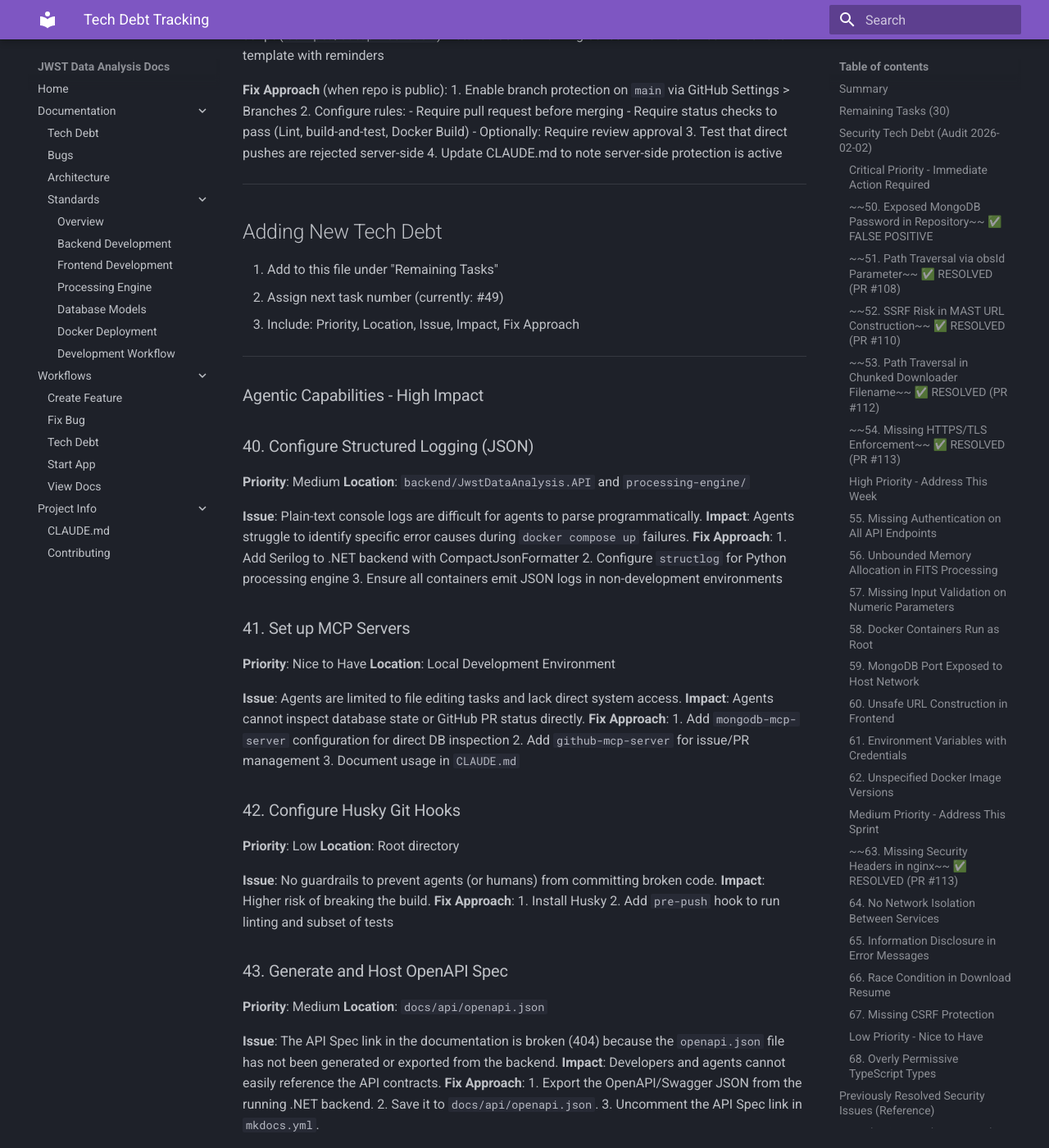
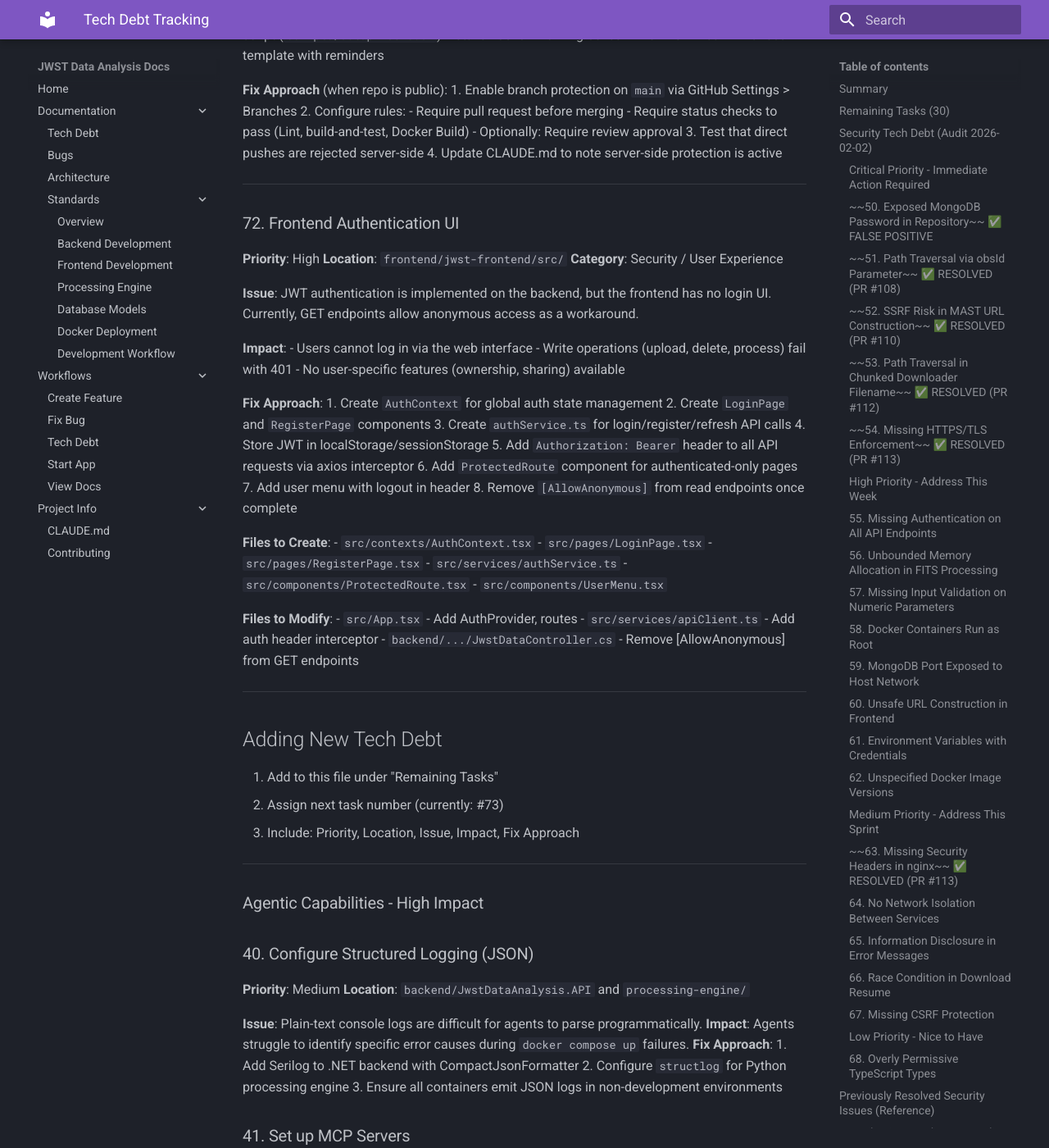
Before and after one commit to Snoww3d/jwst-data-analysis, an MkDocs documentation site: the page built from docs/tech-debt.md, in a window 1280 px wide and 1400 px high, scrolled down 12694 px. Shown: the whole window at 82% size. Built offline with MkDocs 1.6.1 and Material for MkDocs 9.7.7, drawn with Linux system fonts in a browser that asks for light colours.

Commit message:
docs: add tech debt #72 for frontend authentication UI
Track the remaining work to implement login/register UI in React
and properly integrate with the JWT backend authentication.

Co-Authored-By: Claude Opus 4.5 <noreply@anthropic.com>

```diff
--- a/docs/tech-debt.md
+++ b/docs/tech-debt.md
@@ -555,10 +555,47 @@ These security issues were addressed in earlier PRs but may warrant re-review gi
 
 ---
 
+### 72. Frontend Authentication UI
+**Priority**: High
+**Location**: `frontend/jwst-frontend/src/`
+**Category**: Security / User Experience
+
+**Issue**: JWT authentication is implemented on the backend, but the frontend has no login UI. Currently, GET endpoints allow anonymous access as a workaround.
+
+**Impact**:
+- Users cannot log in via the web interface
+- Write operations (upload, delete, process) fail with 401
+- No user-specific features (ownership, sharing) available
+
+**Fix Approach**:
+1. Create `AuthContext` for global auth state management
+2. Create `LoginPage` and `RegisterPage` components
+3. Create `authService.ts` for login/register/refresh API calls
+4. Store JWT in localStorage/sessionStorage
+5. Add `Authorization: Bearer` header to all API requests via axios interceptor
+6. Add `ProtectedRoute` component for authenticated-only pages
+7. Add user menu with logout in header
+8. Remove `[AllowAnonymous]` from read endpoints once complete
+
+**Files to Create**:
+- `src/contexts/AuthContext.tsx`
+- `src/pages/LoginPage.tsx`
+- `src/pages/RegisterPage.tsx`
+- `src/services/authService.ts`
+- `src/components/ProtectedRoute.tsx`
+- `src/components/UserMenu.tsx`
+
+**Files to Modify**:
+- `src/App.tsx` - Add AuthProvider, routes
+- `src/services/apiClient.ts` - Add auth header interceptor
+- `backend/.../JwstDataController.cs` - Remove [AllowAnonymous] from GET endpoints
+
+---
+
 ## Adding New Tech Debt
 
 1. Add to this file under "Remaining Tasks"
-2. Assign next task number (currently: #49)
+2. Assign next task number (currently: #73)
 3. Include: Priority, Location, Issue, Impact, Fix Approach
 
 ---
```
Also changed, not shown: other parts of docs/tech-debt.md (+1 -1 lines).
